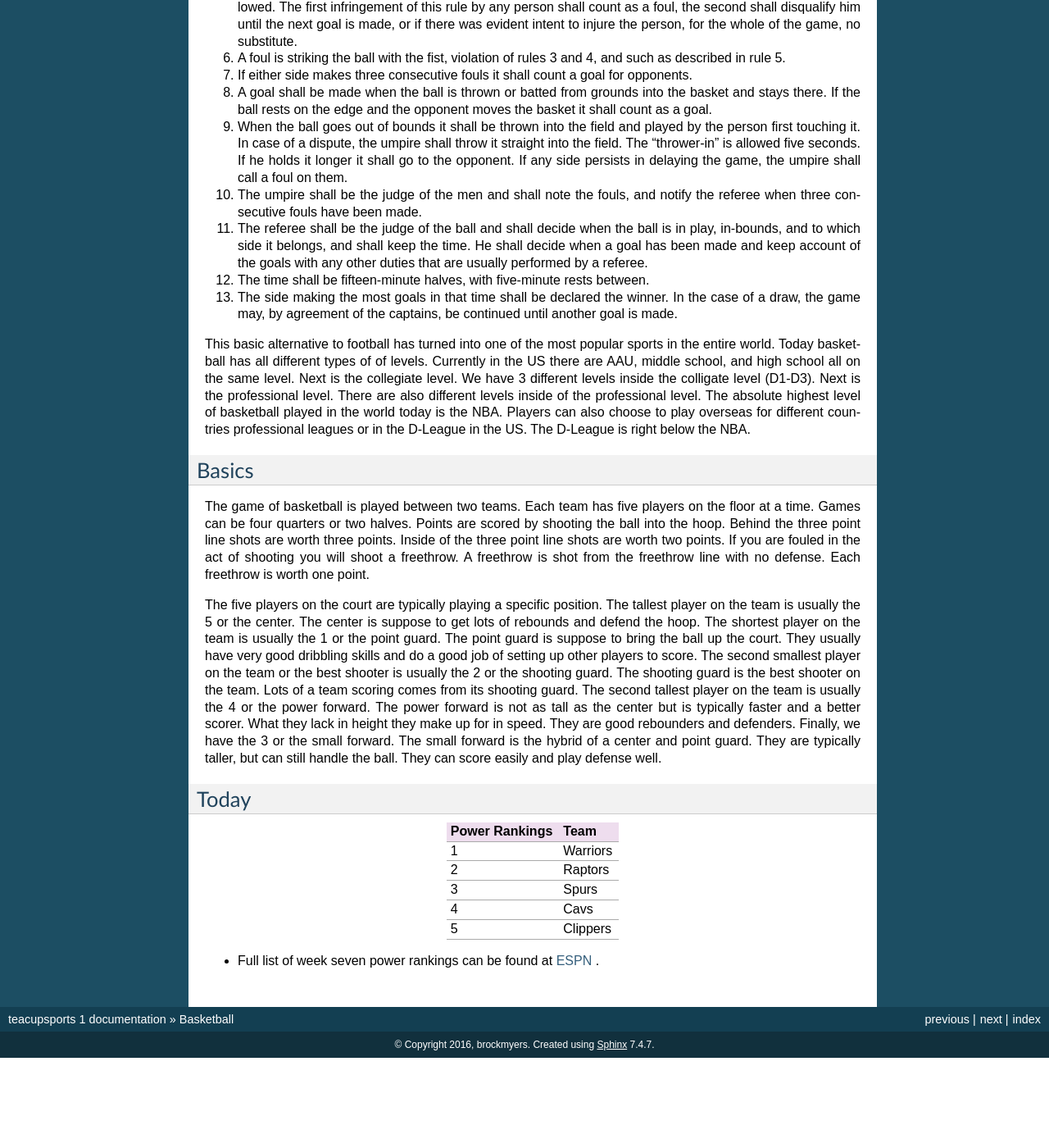
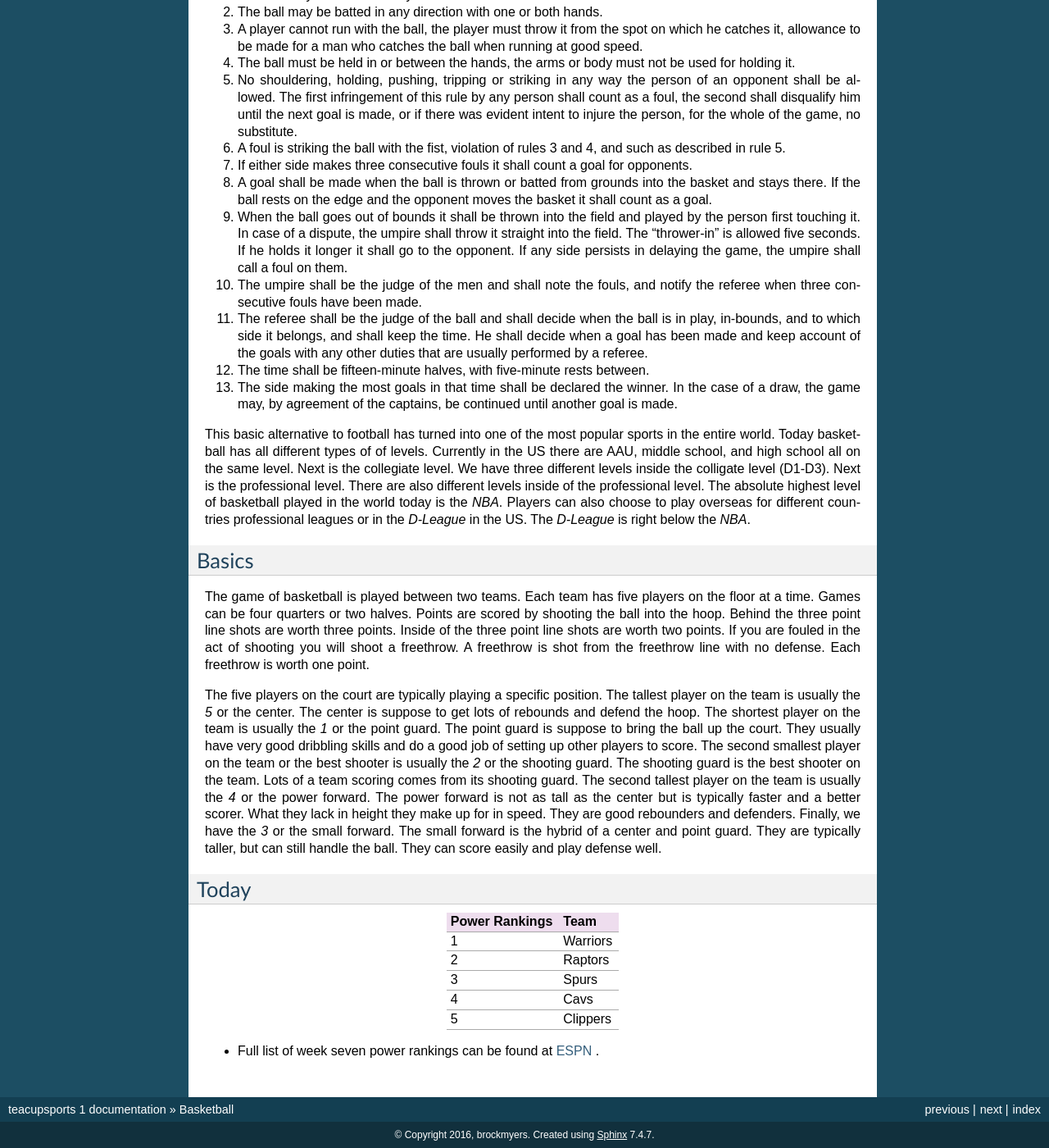
Before and after one commit to brookeschoen/teacupsports, a Sphinx documentation site: the page built from source/basketball/basketball.rst, in a window 1280 px wide and 1400 px high, scrolled down 374 px. Shown: the whole window at 82% size. Built offline with Sphinx 7.4.7, drawn with Linux system fonts in a browser that asks for light colours; pages that are not in the unit, such as notebooks, are missing from menus; before the commit the page ends 1664 px from its top, so only the background shows below that; some of the changed text lies outside the part shown.

Commit message:
Final updates on basketball, tennis, baseball, and football. Also fixed index page.

```diff
--- a/source/basketball/basketball.rst
+++ b/source/basketball/basketball.rst
@@ -1,10 +1,17 @@
 Basketball
 ==========
+
+.. image:: basketball.png
+   :height: 100px
+   :width: 100px
+   :scale: 100 %
+   :alt: alternate text
+   :align: center
 
 History
 -------
 
-Basketball was created in 1891 in Springfield, Massachusetts by James Naismith. Naismith created it as a less injury prone sport when compared to basketball. The game was much different then what we see today. There were no circle rims, instead square peach baskets with the bottom cut out of them. You could not move with the ball even if you dribbled. There were originally only 13 rules:
+Basketball was created in **1891** in Springfield, Massachusetts by James Naismith. Naismith created it as a less injury prone sport when compared to basketball. The game was much different then what we see today. There were no circle rims, instead square peach baskets with the bottom cut out of them. You could not move with the ball even if you dribbled. There were originally only 13 rules:
 
 1. The ball may be thrown in any direction with one or both hands.
 2. The ball may be batted in any direction with one or both hands.
@@ -20,7 +27,7 @@
 12. The time shall be fifteen-minute halves, with five-minute rests between.
 13. The side making the most goals in that time shall be declared the winner. In the case of a draw, the game may, by agreement of the captains, be continued until another goal is made.
 
-This basic alternative to football has turned into one of the most popular sports in the entire world. Today basketball has all different types of of levels. Currently in the US there are AAU, middle school, and high school all on the same level. Next is the collegiate level. We have 3 different levels inside the colligate level (D1-D3). Next is the professional level. There are also different levels inside of the professional level. The absolute highest level of basketball played in the world today is the NBA. Players can also choose to play overseas for different countries professional leagues or in the D-League in the US. The D-League is right below the NBA.
+This basic alternative to football has turned into one of the most popular sports in the entire world. Today basketball has all different types of of levels. Currently in the US there are AAU, middle school, and high school all on the same level. Next is the collegiate level. We have three different levels inside the colligate level (D1-D3). Next is the professional level. There are also different levels inside of the professional level. The absolute highest level of basketball played in the world today is the *NBA*. Players can also choose to play overseas for different countries professional leagues or in the *D-League* in the US. The *D-League* is right below the *NBA*.
 
 
 Basics
@@ -28,7 +35,7 @@
 
 The game of basketball is played between two teams. Each team has five players on the floor at a time. Games can be four quarters or two halves. Points are scored by shooting the ball into the hoop. Behind the three point line shots are worth three points. Inside of the three point line shots are worth two points. If you are fouled in the act of shooting you will shoot a freethrow. A freethrow is shot from the freethrow line with no defense. Each freethrow is worth one point.
 
-The five players on the court are typically playing a specific position. The tallest player on the team is usually the 5 or the center. The center is suppose to get lots of rebounds and defend the hoop. The shortest player on the team is usually the 1 or the point guard. The point guard is suppose to bring the ball up the court. They usually have very good dribbling skills and do a good job of setting up other players to score. The second smallest player on the team or the best shooter is usually the 2 or the shooting guard. The shooting guard is the best shooter on the team. Lots of a team scoring comes from its shooting guard. The second tallest player on the team is usually the 4 or the power forward. The power forward is not as tall as the center but is typically faster and a better scorer. What they lack in height they make up for in speed. They are good rebounders and defenders. Finally, we have the 3 or the small forward. The small forward is the hybrid of a center and point guard. They are typically taller, but can still handle the ball. They can score easily and play defense well.
+The five players on the court are typically playing a specific position. The tallest player on the team is usually the *5* or the center. The center is suppose to get lots of rebounds and defend the hoop. The shortest player on the team is usually the *1* or the point guard. The point guard is suppose to bring the ball up the court. They usually have very good dribbling skills and do a good job of setting up other players to score. The second smallest player on the team or the best shooter is usually the *2* or the shooting guard. The shooting guard is the best shooter on the team. Lots of a team scoring comes from its shooting guard. The second tallest player on the team is usually the *4* or the power forward. The power forward is not as tall as the center but is typically faster and a better scorer. What they lack in height they make up for in speed. They are good rebounders and defenders. Finally, we have the *3* or the small forward. The small forward is the hybrid of a center and point guard. They are typically taller, but can still handle the ball. They can score easily and play defense well.
 
 Today
 -----
--- a/source/index.rst
+++ b/source/index.rst
@@ -15,10 +15,10 @@
    basketball/basketball.rst
    baseball/baseball.rst
    soccer/soccer.rst
-   golf/golf.rst
+   Golf/golf.rst
    wrestling/wrestling.rst
    swimming/swimming.rst
    tennis/tennis.rst
    track_and_field/track_and_field.rst
    cross_country/cross_country.rst
-   e_sports/e_sports.rst
+   E_Sports/e_sports.rst
```
Also changed, not shown: source/baseball/baseball.rst (+8 -1 lines), source/football/football.rst (+10 -3 lines), source/tennis/tennis.rst (+9 -2 lines), source/baseball/baseball.png (added), source/basketball/Basketball.png (added), source/football/Football.png (added), source/tennis/Tennis.png (added).
